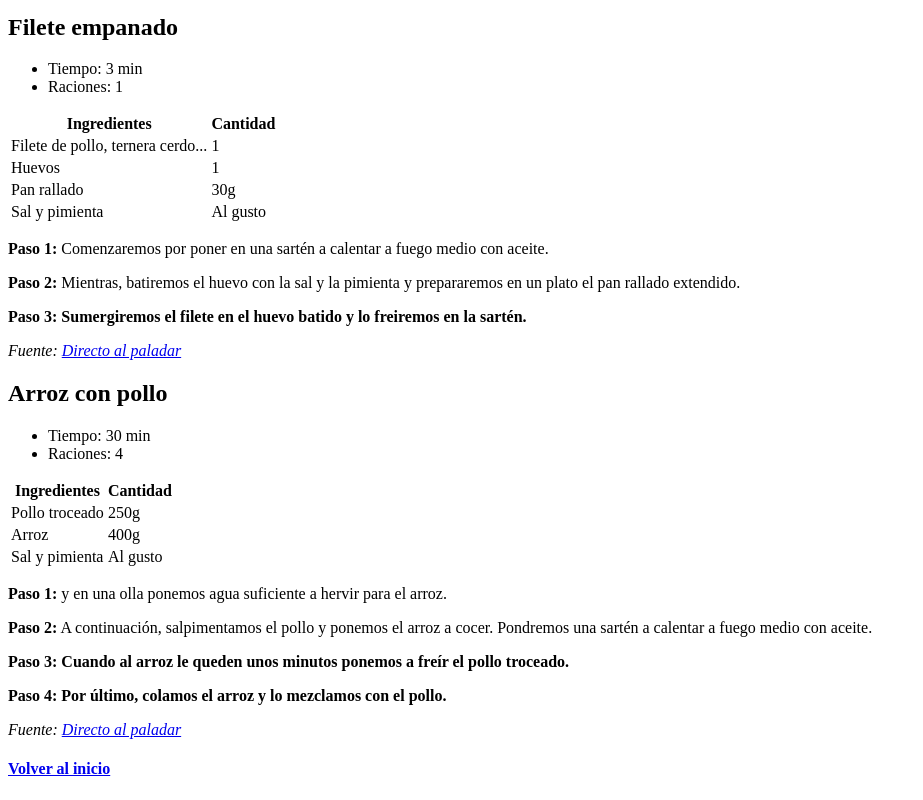
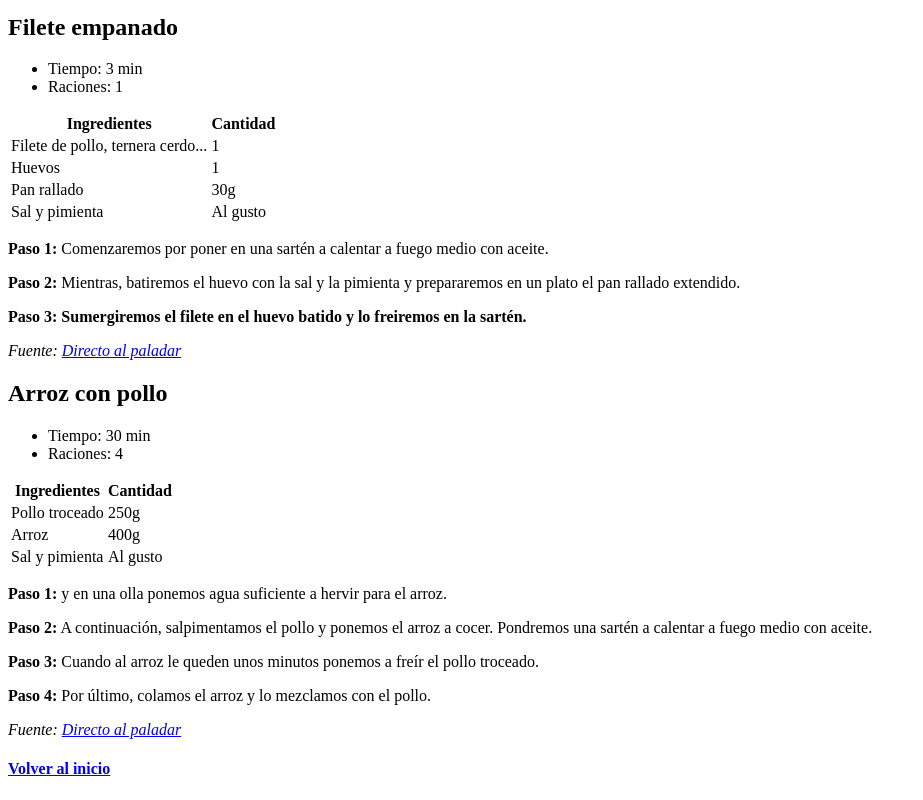
Before and after one commit to MiguelPR55/MiguelPR55.github.io, a plain HTML site: page index.html in a window 1280 px wide. Shown: the part 612-1412 px from the top of the page, without its empty margins (0-923 px from the left). Drawn offline with Linux system fonts and the light colour scheme.

Commit message:
Update index.html

```diff
--- a/index.html
+++ b/index.html
@@ -145,9 +145,9 @@
        <p><strong>Paso 2:</strong> A continuación, salpimentamos el pollo y ponemos el arroz a cocer. Pondremos una sartén a calentar a fuego medio con aceite.
 </p>
 
-<p><strong>Paso 3: Cuando al arroz le queden unos minutos ponemos a freír el pollo troceado.</strong>
+<p><strong>Paso 3:</strong> Cuando al arroz le queden unos minutos ponemos a freír el pollo troceado.</strong>
 </p>
-<p><strong>Paso 4: Por último, colamos el arroz y lo mezclamos con el pollo.</strong>
+<p><strong>Paso 4:</strong> Por último, colamos el arroz y lo mezclamos con el pollo.</strong>
 </p>
     <p><em>Fuente: <a href="https://www.directoalpaladar.com/">Directo al paladar</a></em></p>
         <h4><a href="#Volver">Volver al inicio</a></h4>
```
